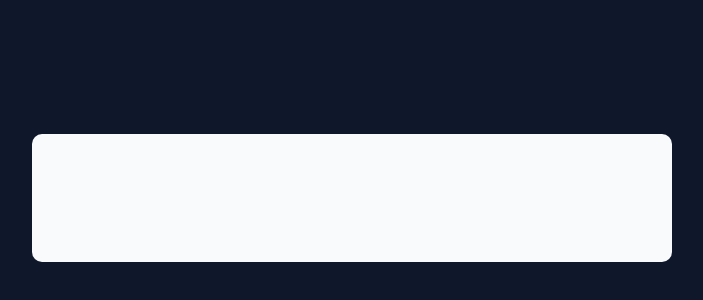
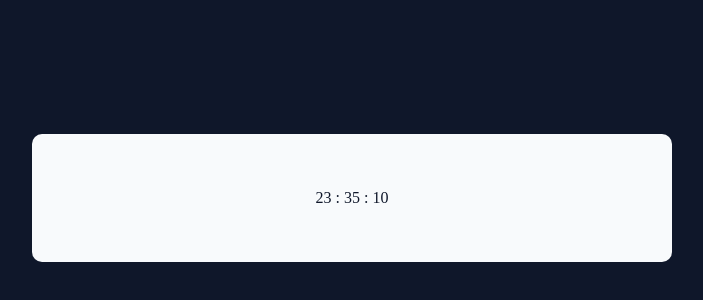
Before and after one commit to NahuelGenchi/clock, a React (Create React App) app: page / in a window 1280 px wide. Shown: the part 186-486 px from the top of the page, without its empty margins (288-991 px from the left). Built offline with nearby package versions, Linux system fonts and the light colour scheme.

Commit message:
adding Time logic

```diff
--- a/src/components/Time/Time.jsx
+++ b/src/components/Time/Time.jsx
@@ -1,6 +1,20 @@
+import { useState } from "react";
+
 const Time = () => {
+  const [time, setTime] = useState({});
+
+  setInterval(
+    function(){
+      const currentDate = new Date();
+      const hours = currentDate.getHours();
+      const minutes = currentDate.getMinutes();
+      const seconds = currentDate.getSeconds();
+      setTime({hours, minutes, seconds});
+    }, 1000
+  );
+
   return(
-    <></>
+    <p>{time?.hours} : {time?.minutes} : {time?.seconds < 10 ? `0${time?.seconds}` : time?.seconds}</p>
   );
 };
 
```
